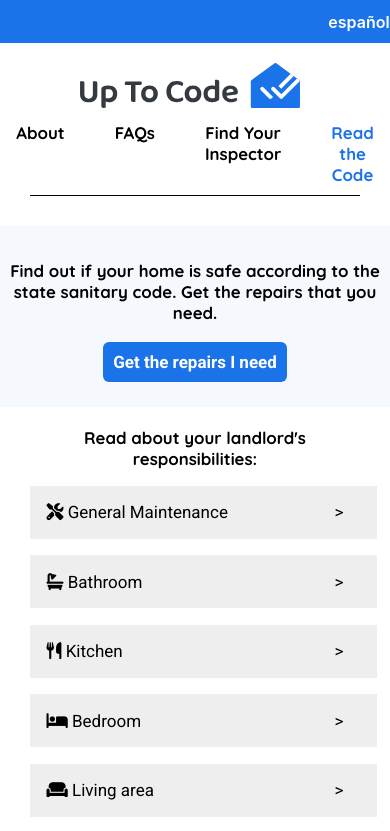
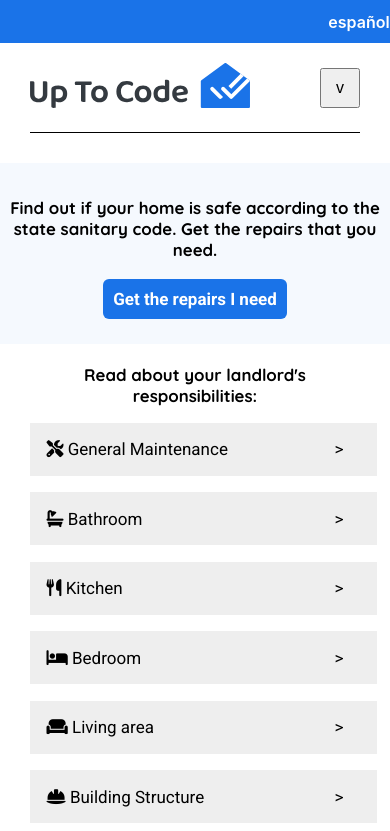
Before and after one commit to nonprofittechy/housing-code-static-site, a React (Create React App) app: page / in a window 390 px wide. Shown: the top 831 px of the page. Built offline with nearby package versions, Linux system fonts and the light colour scheme.

Commit message:
Implements narrow and wide header, but no hamburger icon

```diff
--- a/src/App.css
+++ b/src/App.css
@@ -1,7 +1,25 @@
 :root {
-  --header-item-hover: #6C9FE1;
+  /* == Color codes == */
+  --darkest: black;
+  --lightest: white;
+  --lightest-blue: #F5F9FE;
+  --light-blue-1: #6C9FE1;
   --blue: #1A73E8;
-  --lightblue: #F5F9FE;
+  --blue-dark-1: #005dd6;
+
+  /* == Purposes == */
+  --header-1024-item-border: var(--darkest);
+  --header-1024-item-background: var(--blue);
+  /*--header-1024-item-current-background: var(--blue);*/
+  --header-1024-item-current-background: var(--blue-dark-1);
+
+  --header-link: var(--darkest);
+
+  --header-wide-text-hover: var(--light-blue-1);
+  --header-wide-text-current: var(--blue);
+  --header-1024-item-hover: var(--light-blue-1);
+  --header-1024-text: var(--darkest);
+  --header-1024-text-current: var(--darkest);
 }
 
 #root {
@@ -15,6 +33,12 @@ div {
 
 section {
   padding: 10px 30px 0 30px;
+}
+
+@media (max-width: 380px) {
+  section {
+    padding: 8px 15px 0 15px;
+  }
 }
 
 h1, h2, h3 {
@@ -33,9 +57,17 @@ h1, h2, h3 {
   text-align: right;
 }
 
+/* If the separator needs a background color, it will need a container */
 .separator {
+  /*margin: 0 auto;*/
+  margin: 10px 30px 0 30px;
   border-bottom: 1px solid black;
-  margin: 0 auto;
+}
+
+@media (max-width: 380px) {
+  .separator {
+    margin: 8px 15px 0 15px;
+  }
 }
 
 #language-container {
@@ -80,20 +112,21 @@ h1, h2, h3 {
   color: white;
 }
 
-/* App */
+/* ====== App ====== */
 .App {
   text-align: center;
   font-family: "Roboto", sans-serif;
   margin: 0 auto;
 }
-/*
-#header_section {
-  padding-top: 10px;
-}*/
 
 #header {
+  display: flex;
   justify-content: space-between;
   align-items: center;
+}
+
+#header_section {
+  position: relative;
 }
 
 .header-part {
@@ -105,53 +138,210 @@ h1, h2, h3 {
 }
 
 .header-part:last-child {
-  padding: 0;
+  padding-right: 0;
 }
 
-nav .header-link {
+/* == Header logo == */
+
+#header .logo-container {
+  width: 220px;
+  text-align: left;
+}
+
+@media (max-width: 380px) {
+  #header .logo-container {
+    width: 55%;
+  }
+}
+
+#header .logo-container img {
+  width: 100%;
+}
+
+/* == Header nav links containers == */
+
+#header_nav {
+  display: flex;
+  flex: 1;
+}
+
+/* Show/hide hamburger stuff */
+#header_nav_container_1024 {
+  display: none;
+}
+
+@media (max-width: 1024px) {
+  #header_nav_container_wide {
+    display: none;
+  }
+  #header_nav_container_1024 {
+    display: block;
+  }
+}
+
+/* == Actual nav list containers == */
+
+/* - wide - */
+#header_nav_container_wide #header_nav {
+  flex-direction: row;
+  justify-content: space-between;
+}
+
+/* - narrow - */
+#header_nav_container_1024 #header_nav {
+  flex-direction: column;
+  justify-content: space-between;
+  position: absolute;
+  width: 100%;
+  left: 0;
+  top: 100%;
+}
+
+/* Expand and collapse hamburger's menu*/
+#header_nav_container_1024 #header_nav {
+  max-height: 0;
+  overflow: hidden;
+  transition: 0.1s linear;
+}
+
+/* WARNING: If the menu gets too much longer, this height must be increased */
+#header_nav_container_1024 #header_nav.expanded {
+  max-height: 300px;
+}
+
+/* == Header nav link lists == */
+
+#header_nav ul {
+  display: flex;
+  /* Neutralize default ul styles */
+  list-style-type: none;
+  margin-block-start: 0;
+  margin-block-end: 0;
+  margin-inline-start: 0;
+  margin-inline-end: 0;
+  padding-inline-start: 0;
+}
+
+#header_nav_container_wide #header_nav ul {
+  flex-direction: row;
+}
+
+#header_nav ul li {
+  /* Neutralize default li styles */
+  display: inline;
+  list-style-type: none;
+}
+
+/* - wide - */
+
+#header_nav_container_wide #header_nav li {
   padding: 0 20px;
 }
 
-nav .header-link:first-child {
+#header_nav_container_wide #header_nav li:first-child {
   padding-left: 0;
 }
 
-nav .header-link:last-child {
+#header_nav_container_wide #header_nav li:last-child {
   padding-right: 0;
 }
 
-nav .header-link,
-nav .header-link:active,
-nav .header-link:link,
-nav .header-link:visited,
-nav .header-link:hover {
+/* - narrow - */
+
+#header_nav_container_1024 #header_nav ul {
+  flex-direction: column;
+}
+
+/* == Header nav links == */
+
+#header_nav .header-link {
+  /* Override link styles */
+  display: block;
+  font-family: 'Quicksand', sans-serif;
+  font-size: 1.05rem;
+  font-weight: 700;
+  color: var(--header-link);
+}
+
+#header_nav .header-link,
+#header_nav .header-link:active,
+#header_nav .header-link:link,
+#header_nav .header-link:visited,
+#header_nav .header-link:hover {
   text-decoration: none;
 }
 
-.header-link-text {
+#header_nav .header-link span {
+  margin: 0;
+}
+
+.hamburger {
+  width: 40px;
+  height: 40px;
+  font-size: 1rem;
+}
+
+/* - wide - */
+
+#header_nav_container_wide #header_nav .header-link-text:hover {
+  color: var(--header-wide-text-hover);
+}
+
+/* Styles for current header item are different that items and don't change with hover */
+#header_nav_container_wide #header_nav .header-item-current span,
+#header_nav_container_wide #header_nav .header-item-current span:hover {
+  color: var(--blue);
+}
+
+#header_nav_container_wide .header-link-text {
   margin: 0;
   padding: 0px 5px 0px 5px;
 }
 
-.header-link-text:hover {
-  color: var(--header-item-hover);
+/* - narrow - */
+
+#header_nav_container_1024 #header_nav .header-link {
+  padding: 1em;
 }
 
-.header-link-text:hover {
-  text-decoration: none;
+#header_nav_container_1024 #header_nav li {
+  background-color: var(--header-1024-item-background);
 }
 
-nav .header-link-text-current,
-nav .header-link-text-current:hover {
-  color: var(--blue);
+#header_nav_container_1024 #header_nav li:hover {
+  background-color: var(--header-1024-item-hover);
 }
+
+#header_nav_container_1024 #header_nav li {
+  border-bottom: 1px solid var(--header-1024-item-border);
+}
+
+#header_nav_container_1024 #header_nav li:first-child {
+  border-top: 1px solid var(--header-1024-item-border);
+}
+
+/* Styles for current header item are different that items and don't change with hover */
+#header_nav_container_1024 #header_nav .header-item-current,
+#header_nav_container_1024 #header_nav .header-item-current:hover {
+  /*$*/
+  background-color: var(--header-1024-item-current-background);
+}
+#header_nav_container_1024 #header_nav .header-item-current span,
+#header_nav_container_1024 #header_nav .header-item-current span:hover {
+  color: var(--header-1024-text-current);
+}
+
+#footer .logo {
+
+}
+
+/* ======== */
 
 .row {
   display: flex;
   flex: 1;
   margin: 0 auto;
   max-width: 700px;
-
 }
 
 .column {
@@ -212,7 +402,7 @@ nav .header-link-text-current:hover {
 
 
 .section {
-  background-color: var(--lightblue);
+  background-color: var(--lightest-blue);
   padding: 20px 0;
   width: 100vw;
   margin: 20px 0 20px calc(50% - 50vw);
@@ -221,7 +411,7 @@ nav .header-link-text-current:hover {
 
 
 .info-box {
-  background-color: var(--lightblue);
+  background-color: var(--lightest-blue);
   width: 50%;
   margin: 10px auto;
   padding: 10px 15px;
--- a/src/App.js
+++ b/src/App.js
@@ -17,6 +17,7 @@ function App() {
     const [checklist, setChecklist] = useState(housingChecklistJSON.data);
     const [languageCode, setLanguageCode] = useState("en");
     const [windowWidth, setWindowWidth] = useState(window.innerWidth);
+    const [navbarOpen, setNavbarOpen] = useState(false);
 
     let location = useLocation();
 
@@ -47,6 +48,42 @@ function App() {
         </Link>
     ];
 
+
+    const closeNav = () => {
+      setNavbarOpen(false);
+    }
+
+    const headerNavLinks = [
+        <nav id='header_nav' aria-hidden={navbarOpen ? 'false' : 'true'} className={navbarOpen ? 'expanded' : 'collapsed'}>
+            <ul>
+                <li onClick={() => closeNav()}>
+                    <a class='header-link link-no-decoration' href="https://madeuptocode.org/about/">
+                        <span className={'header-link-text'}>About</span>
+                    </a>
+                </li>
+                <li onClick={() => closeNav()}>
+                    <a class='header-link link-no-decoration' href="https://madeuptocode.org/faqs/">
+                        <span className={'header-link-text'}>FAQs</span>
+                    </a>
+                </li>
+                <li onClick={() => closeNav()}>
+                    <a class='header-link link-no-decoration' href="https://madeuptocode.org/find-your-inspector/">
+                        <span className={'header-link-text'}>Find Your Inspector</span>
+                    </a>
+                </li>
+                <li onClick={() => closeNav()} className={'header-item-current'}>
+                    <a className='header-link link-no-decoration' href={languageCode === "en" ? "/" : "/" + languageCode + "/"} >
+                        <span className={'header-link-text'} >Read the Code</span>
+                    </a>
+                </li>
+            </ul>
+        </nav>
+    ];
+
+    const toggleNav = () => {
+      setNavbarOpen(prev => !prev);
+    }
+
     return (
         <WindowWidthContext.Provider value={[windowWidth, setWindowWidth]}>
         <LanguageCodeContext.Provider value={[languageCode, setLanguageCode]} >
@@ -60,31 +97,24 @@ function App() {
             </div>
             <div className="App">
                 <section id='header_section'>
-                    <div id='header' style={{display: "flex", flexDirection:(windowWidth < 800)? "column" : "row"}}>
-                        <div className='header-part logo'>
+                    <div id='header'>
+                        <div className='header-part logo-container'>
                             <UpToCodeLogo/>
                         </div>
-                        <div className='header-part header-links'>
-                            <nav className='nav' style={{display: "flex", flexDirection:(windowWidth < 300)? "column" : "row", flex: 1, justifyContent: "space-between"}}>
-                                <div style={{display: "flex", flexDirection:(windowWidth < 300)? "column" : "row"}}>
-                                    <a class='header-link link-no-decoration' href="https://madeuptocode.org/about/">
-                                        <h3 className={'header-link-text'}>About</h3>
-                                    </a>
-                                    <a class='header-link link-no-decoration' href="https://madeuptocode.org/faqs/">
-                                        <h3 className={'header-link-text'}>FAQs</h3>
-                                    </a>
-                                    <a class='header-link link-no-decoration' href="https://madeuptocode.org/find-your-inspector/">
-                                        <h3 className={'header-link-text'}>Find Your Inspector</h3>
-                                    </a>
-                                    <a class='header-link link-no-decoration' href={languageCode === "en" ? "/" : "/" + languageCode + "/"} >
-                                        <h3 className={'header-link-text header-link-text-current'} >Read the Code</h3>
-                                    </a>
-                                </div>
-                            </nav>
+
+                        <div id='header_nav_container_wide' className='header-part' aria-hidden={(windowWidth < 1024) ? "true" : "false"}>
+                            { headerNavLinks }
                         </div>
+                        <div id='header_nav_container_1024' className='header-part' aria-hidden={(windowWidth < 1024) ? "false" : "true"}>
+                            <div className='toggle'>
+                                <button onClick={toggleNav} className='hamburger'>{navbarOpen ? "^" : "v"}</button>
+                            </div>
+                            { headerNavLinks }
+                        </div>
+
                     </div>
                 </section>
-                <section><div className={'separator'}/></section>
+                <div className={'separator'}/>
                 <section>
                     <Routes>
                         {Object.keys(translations).map((langCode) => {
--- a/src/components/UpToCodeLogo.js
+++ b/src/components/UpToCodeLogo.js
@@ -1,6 +1,6 @@
 const UpToCodeLogo = props => {
 	return  <a className={'logo link'} href={"https://madeuptocode.org"}>
-		<img src={process.env.PUBLIC_URL + "/logoWithText.svg"} width={220} alt="Up to Code logo"/>
+		<img src={process.env.PUBLIC_URL + "/logoWithText.svg"} alt="Up to Code logo"/>
 
 	</a>
 }
```
